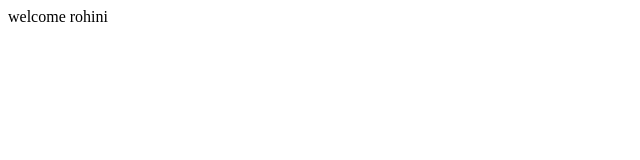
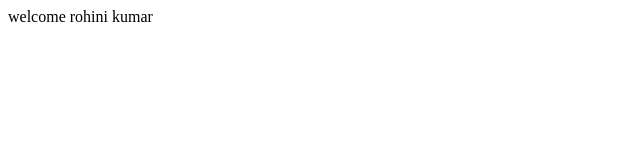
Before and after one commit to rohinaudi/webappgithub, a plain HTML site: page welcome.html in a window 1280 px wide. Shown: the full height of the page, 0-640 px from the left. Drawn offline with Linux system fonts and the light colour scheme.

Commit message:
new commit

```diff
--- a/welcome.html
+++ b/welcome.html
@@ -1,5 +1,5 @@
 <html>
 <body>
-welcome rohini
+welcome rohini kumar
 </body>
 </html>
```
